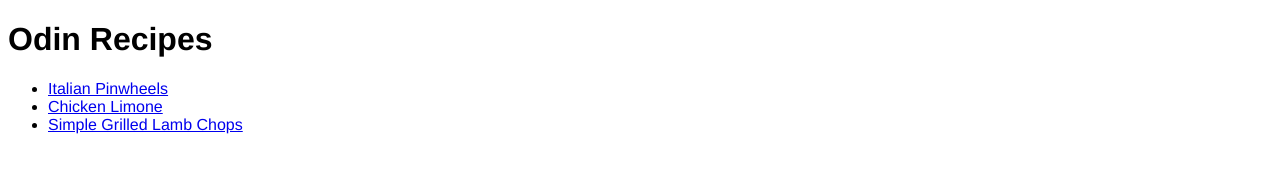
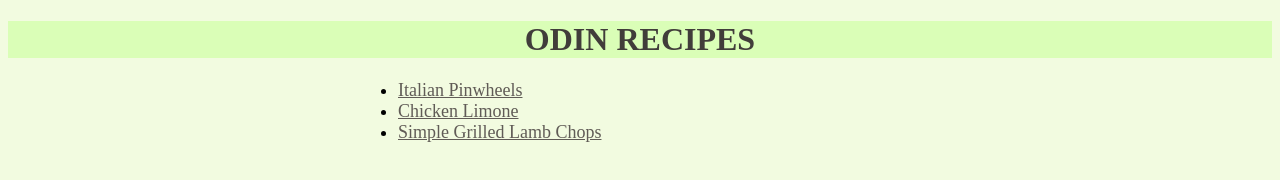
Before and after one commit to pyrororoo/odin-recipes, a plain HTML site: page index.html in a window 1280 px wide. Drawn offline with Linux system fonts and the light colour scheme.

Commit message:
Colors and alignment in home page Added background color to all pages Changed font family (?) Partitioned stylesheet into global, home page, and recipe page selectors Added a div to home page for more harmonic list alignment Added inherited home page selectors I shouldn't have committed yet rip

```diff
--- a/index.html
+++ b/index.html
@@ -7,12 +7,15 @@
     <link rel="stylesheet" href="./style.css">
 </head>
 <body>
-    <h1 id="odin-recipes" class="main title">Odin Recipes</h1>
-    <ul class="menu title">
+    <h1 id="odin-recipes" class="main title">ODIN RECIPES</h1>
+
+    <div class="menu">
+    <ul class="menu list">
         <li><a href="./recipes/italian-pinwheels.html">Italian Pinwheels</a></li>
         <li><a href="./recipes/chicken-limone.html">Chicken Limone</a></li>
         <li><a href="./recipes/simple-grilled-lamb-chops.html">Simple Grilled Lamb Chops</a></li>
     </ul>
+    </div>
 
 </body>
 </html>
--- a/style.css
+++ b/style.css
@@ -1,5 +1,39 @@
 /* css stylesheet */
 
+
+/* global */
+* {
+    background-color: #F2FBE0;
+}
+
 body {
-    font-family: Helvetica, sans-serif;
+    font-family: "Times New Roman", cursive;
 }
+
+h1.title {
+    font-weight: bold;
+    color: #413D3A;
+}
+
+
+/* main/home page */
+#odin-recipes {
+    text-align: center;
+    background-color: #DAFEB7; /* ugly color */
+}
+
+div.menu {
+    font-size: large;
+    padding-left: 350px;
+}
+
+.menu.list a{
+    color: #605B56;
+}
+
+
+/* recipe pages */
+
+.dish.title {
+    color
+}
```
Also changed, not shown: recipes/italian-pinwheels.html (+1 -1 lines).
